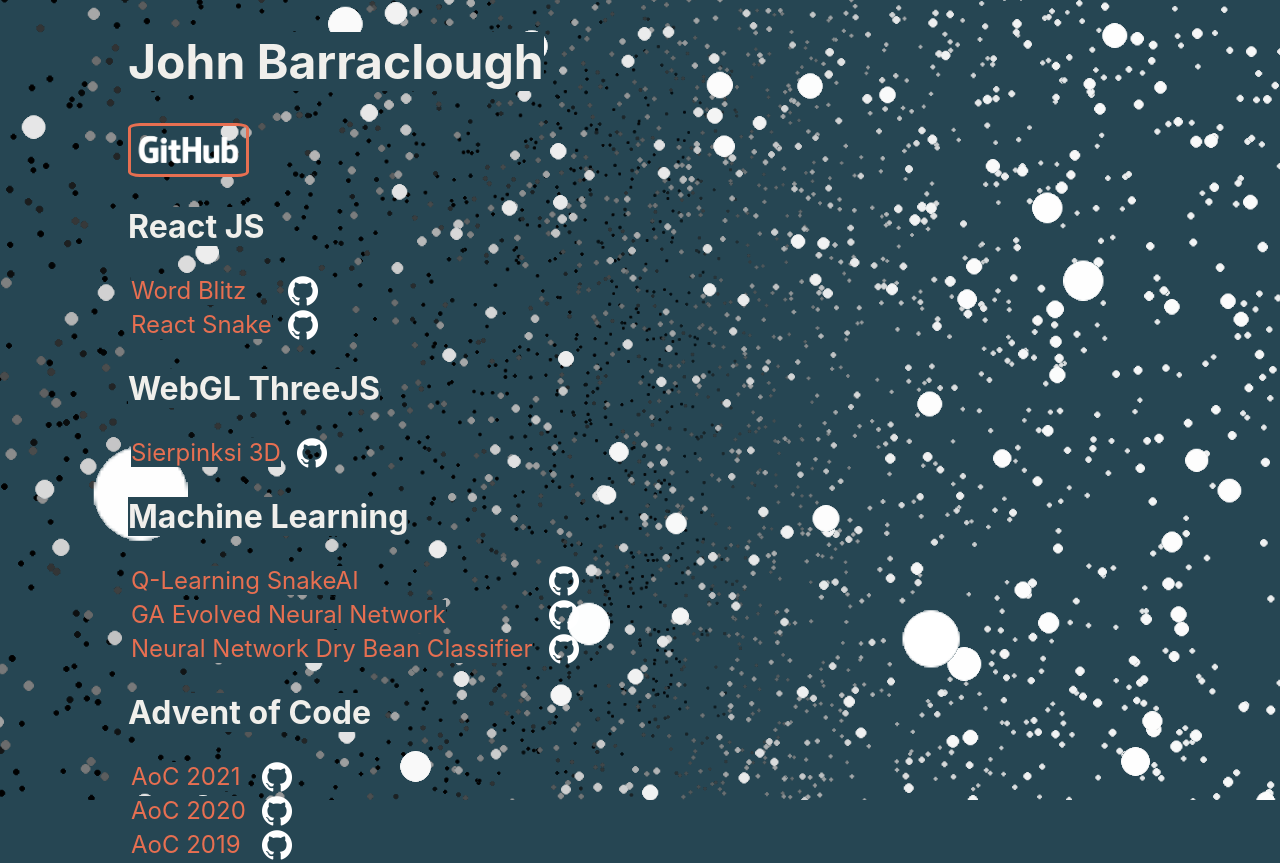
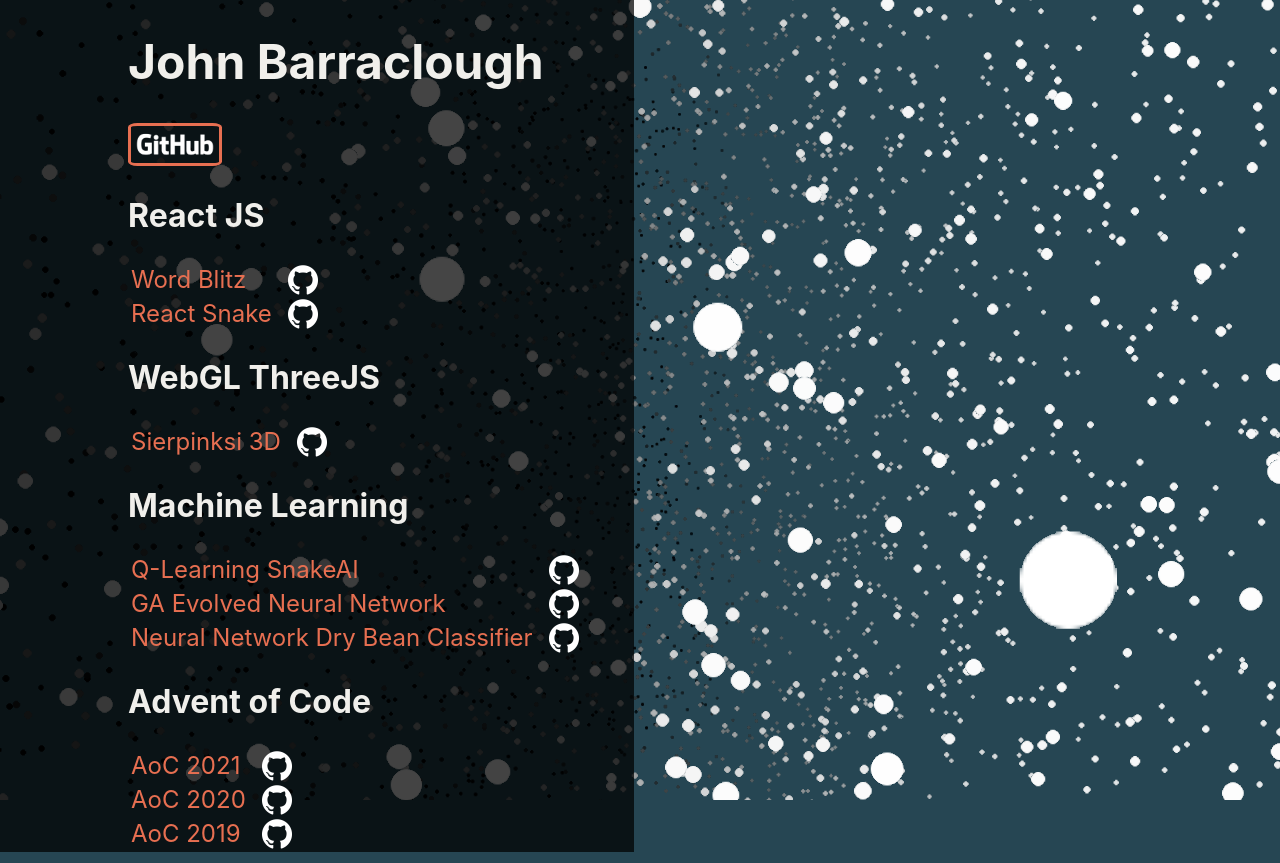
Before and after one commit to JohnBee/landing-page, a React (Create React App) app: page / in a window 1280 px wide. Built offline with nearby package versions, Linux system fonts and the light colour scheme.

Commit message:
updated reactjs packages + added transparent background

```diff
--- a/src/App.css
+++ b/src/App.css
@@ -1,4 +1,9 @@
 /* CSS HEX */
+body,html{
+    height:100%;}
+.App {
+    height: 100%;
+}
 :root {
     --charcoal: #264653ff;
     --persian-green: #2a9d8fff;
@@ -6,23 +11,40 @@
     --sandy-brown: #f4a261ff;
     --burnt-sienna: #e76f51ff;
     --off-white: #f0efeb;
+
 }
-
+#root {
+    height: 100%;
+}
 body {
     background-color: var(--charcoal);
     color: var(--off-white);
+    height: 100%;
 }
-
-.App {
+.ContentContainer {
+    display: inline-block
+}
+.Content {
   /* text-left: center; */
+  background: url('images/transparent-background.png');
+  display: inline-block;
   padding-left: 10%;
+  padding-right: 5%;
+  min-height: 100%;
 }
+.ContentFill {
+    /* text-left: center; */
+    /* display: inline-block; */
+    padding-left: 10%;
+    padding-right: 5%;
+    height: 100%;
+  }
 .GHlogo {
     border-style: solid;
     border-radius: 10%;
 
-    width: 10%;
-    height: 10% auto;
+    width: 20%;
+    height: 20% auto;
     max-width: 120px;
 }
 .GHLogoLink {
@@ -60,9 +82,9 @@ body {
 .Header2{
     font-size: 2em;
 }
-.Hbackground{
+/* .Hbackground{
     background-color: var(--charcoal);
-}
+} */
 canvas {
     width: 100vw;
     height: 100vh;
--- a/src/App.js
+++ b/src/App.js
@@ -8,6 +8,7 @@ function App() {
 
     return (
     <div className="App">
+        <div className='Content'>
             <h1 className="Header1">
                 <span className='Hbackground'>
                     John Barraclough
@@ -46,6 +47,7 @@ function App() {
                 </span>
             </h2>
             <Repolist items={aocList} />
+        </div>
         <Scene />
     </div>
     );
```
Also changed, not shown: package.json (+8 -8 lines), src/images/transparent-background.png (added), 1 other file (tests, documents, lock files or other folders). Lines whose indentation alone changed are shown as unchanged.
